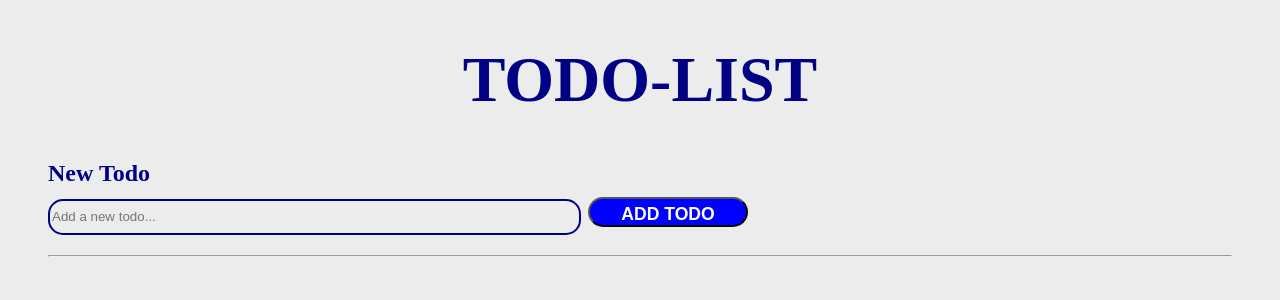
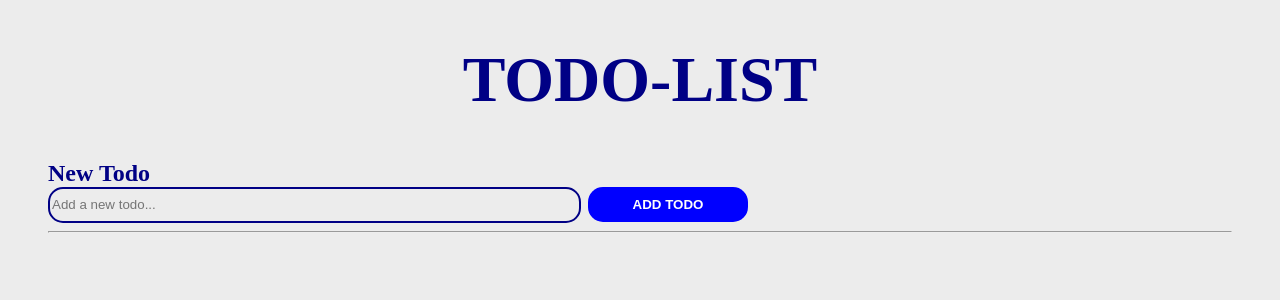
Before and after one commit to PrimoCrypt/todo-list-with-vue, a Vue app: page / in a window 1280 px wide. Shown: the top 300 px of the page. Built offline with nearby package versions, Linux system fonts and the light colour scheme.

Commit message:
Made the add todo button the same as input in height

```diff
--- a/src/components/mainPage.vue
+++ b/src/components/mainPage.vue
@@ -85,15 +85,13 @@ h1{
     width: 75%;
 }
 .todoForm button{
-    margin-top: 10px;
     border-radius: 15px;
     color: white;
-    font-size: 1.1rem;
     font-weight: 700;
-    padding: 5px 20px;
+    padding: 0px 20px;
     width: 10rem;
-    margin-bottom: 20px;
-    height: 30px;
+    height: 35px;
+    border: none;
 }
 .todo{
   cursor: pointer;
```
